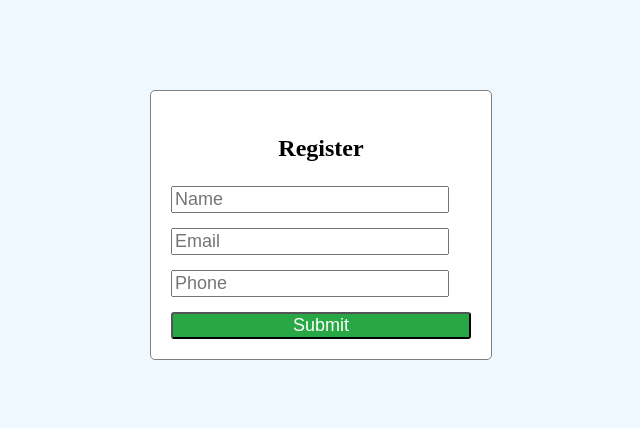
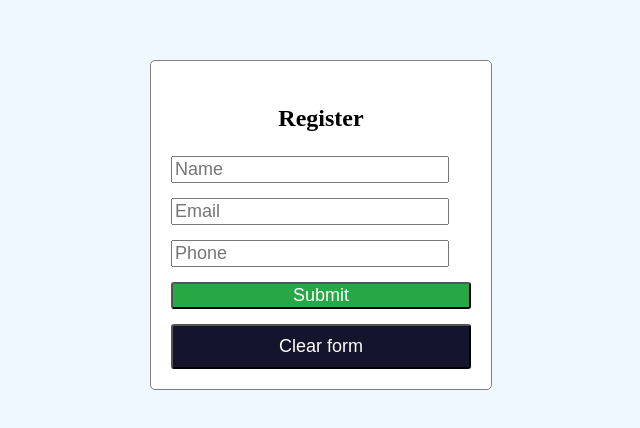
Before and after one commit to Srivarshini21/devopsWeek1, a plain HTML site: page index.html in a window 1280 px wide. Shown: the part 158-586 px from the top of the page, without its empty margins (319-959 px from the left). Drawn offline with Linux system fonts and the light colour scheme.

Commit message:
commited 1

```diff
--- a/index.html
+++ b/index.html
@@ -9,6 +9,7 @@
     <input type="email" placeholder="Email" required style="width: 90%; margin-bottom: 15px; font-size: 18px;"/>
     <input type="tel" placeholder="Phone" required style="width: 90%;  margin-bottom: 15px; font-size: 18px;"/>
     <button id="button" type="submit" style="width: 100%; background-color: #28a745; color: white; border-radius: 3px; font-size: 18px">Submit</button>
+    <button id="button" type="submit" style="width: 100%; padding: 10px; background-color: #14142d; color: white;margin-top:15px; border-radius:3px; font-size: 18px;">Clear form</button>
     </form>
     <script src="script.js"></script>
 </body>
```
